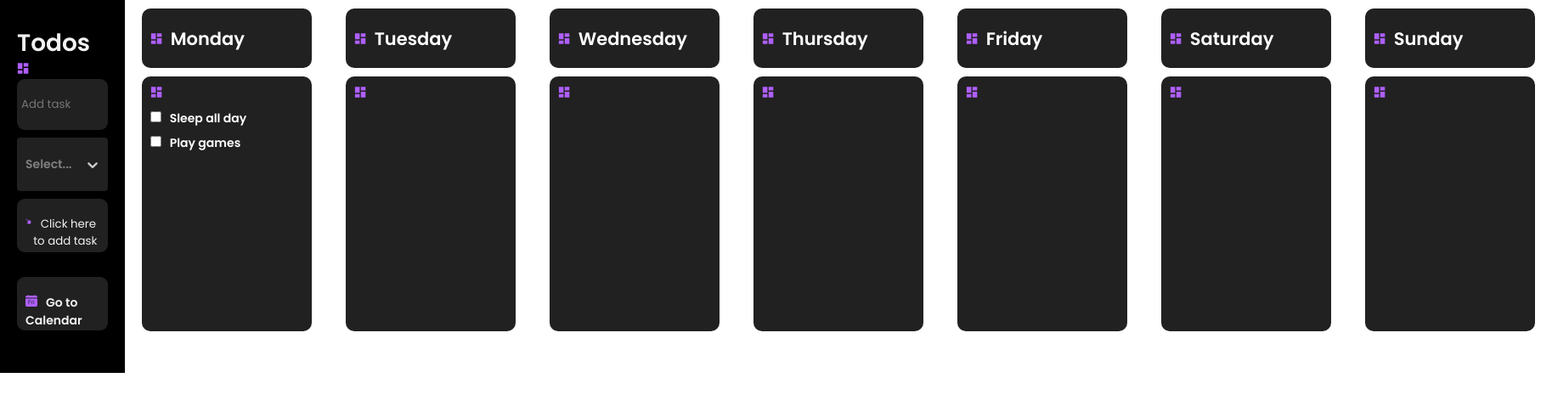
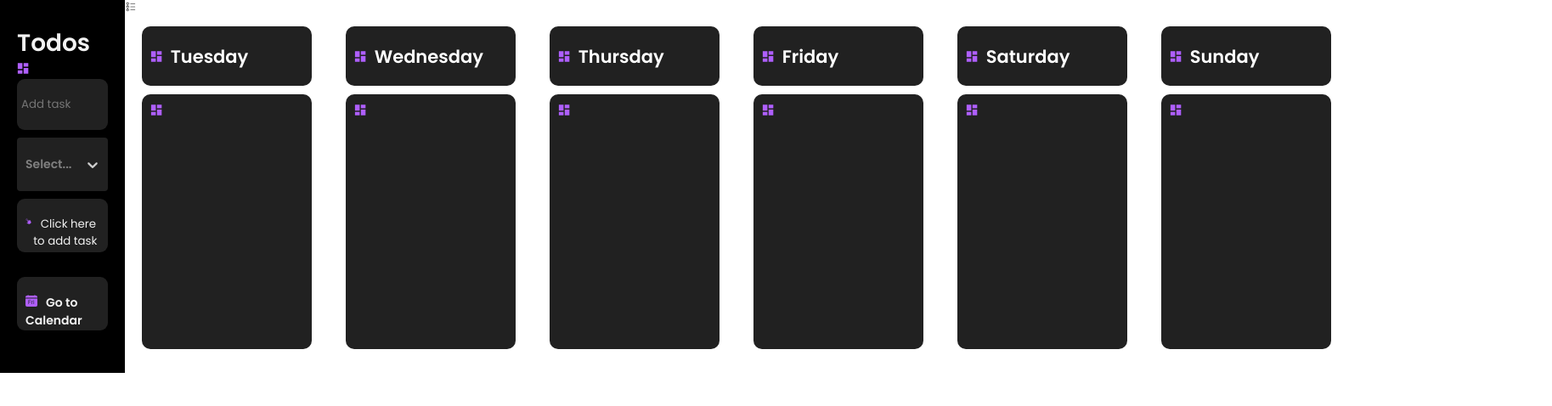
Before and after one commit to Anasta2002/HolidaysWorkTodo, a React (Create React App) app in the folder todo/: page / in a window 1280 px wide. Shown: the top 478 px of the page at 85% size, 1827 px wide, since content can reach past the window. Built offline with nearby package versions, Linux system fonts and the light colour scheme.

Commit message:
hiden_&_unHiden_nawBar_Btn

```diff
--- a/todo/src/components/NavBarHome/NavBarHome.jsx
+++ b/todo/src/components/NavBarHome/NavBarHome.jsx
@@ -7,6 +7,7 @@ import TasksContainer from '../TasksContainer';
 import { Link } from 'react-router-dom'
 import Select from 'react-select'
 import { dayOptions } from '../../data/data_select';
+import { CiCircleList } from 'react-icons/ci'
 
 
 
@@ -31,7 +32,7 @@ export default function NavBarHome() {
 
     //создается объект, у которого ключами являются дни недели, внутри которых пустой массив, в которые мы будем пушить наши таски, чтобы они отображались отдельно в каждом дне
     const initialTasks = {
-    Monday: [{id: 1, value: 'Sleep all day'}, {id: 2, value: 'Play games'}],
+
         Tuesday: [],
         Wednesday: [],
         Thursday: [],
@@ -44,6 +45,7 @@ const initialTasks = {
 
     const [tasks, setTasks] = useState(initialTasks)
     const [selectedDay, setSelectedDay] = useState('Monday')
+    const [isHidden, setIsHidden] = useState(false)
 
     console.log(tasks);
 
@@ -71,11 +73,25 @@ const handleChangeSelect = (selectedOption) => {
         setSelectedDay(selectedOption.value)
     };
 
+    const toggleHidden = () => {
+        setIsHidden(prevState => !prevState)
+    };
 
+    const hendleActivMenu = () => {
+        setIsHidden(false)
+    };
+
+    const hiddenNav = [s.navbar, isHidden ? s.navbarHiden : ''].join(' ');
 
     return (
         <div className={s.main}>
-        <div className={s.navbar}>
+            <div className={`${s.navbar} ${hiddenNav}`} >
+
+                <CiCircleList
+                    onClick={toggleHidden}
+                    className={s.onHiddenBtn}
+                />
+
                 <h1 className={s.navbar_title}>Todos</h1>
 
                 <form onSubmit={submit} className={s.form}>
@@ -107,8 +123,10 @@ return (
                 </form>
             </div>
             <div>
+                <CiCircleList onClick={hendleActivMenu} />
                 <TasksContainer newTasks={newTasks} tasks={tasks} />
             </div>
+
         </div>
     )
 }
--- a/todo/src/components/NavBarHome/index.module.css
+++ b/todo/src/components/NavBarHome/index.module.css
@@ -1,24 +1,23 @@
-.main{
-  /* display: flex; */
-  display: grid;
-  grid-template-columns: 1fr 2fr;
+.main {
+  display: flex;
   font-size: 14px;
   font-weight: 600;
 }
+
 .navbar {
-  /* max-width: 30%;
-  height: 1200px; */
   background-color: #000000;
   color: #f2f2f2;
   padding: 30px 20px;
-
-  /* display: grid;
-  grid-template-rows: 1fr 4fr; */
 }
 
-.navbar_title {
-  /* display: flex;
-  padding: 20px 0; */
+@media (min-width: 768px) {
+  .onHiddenBtn {
+    display: none;
+  }
+}
+
+.navbarHiden {
+  display: none;
 }
 
 .form {
@@ -30,13 +29,10 @@
 .form input,
 .form select {
   border-radius: 9px;
-  /* height: 63px; */
   background-color: #212121;
   border: none;
   color: #f2f2f2;
   padding: 20px 5px;
-  /* font-size: 19px; */
-  /* font-weight: 600; */
   cursor: pointer;
 }
 
@@ -68,8 +64,6 @@
   border: none;
   color: #f2f2f2;
   padding: 20px 30px 20px 10px;
-  /* font-size: 19px;
-  font-weight: 600; */
   margin: 20px 0;
   cursor: pointer;
 }
@@ -82,8 +76,6 @@
   border: none;
   color: #f2f2f2;
   padding: 20px 10px;
-  /* font-size: 19px;
-  font-weight: 600; */
   cursor: pointer;
 }
 
```
Lines whose indentation alone changed are shown as unchanged.
